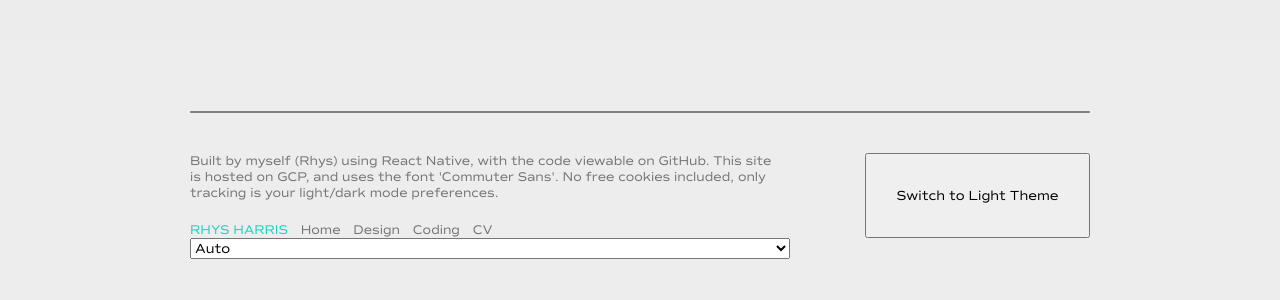
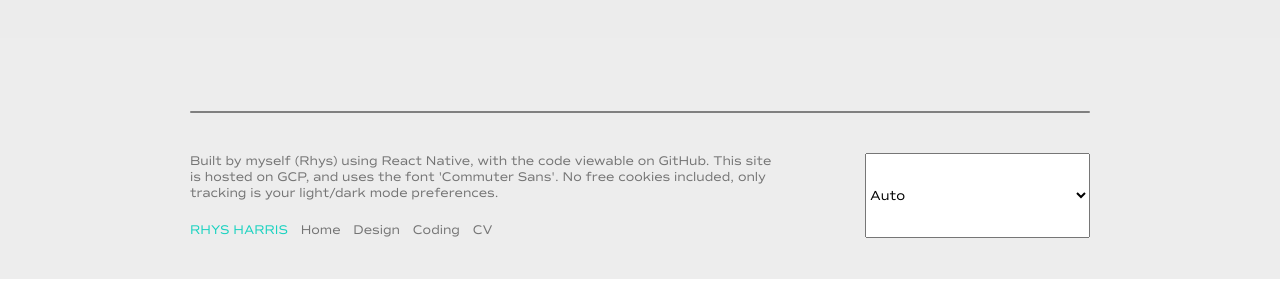
Before and after one commit to rhyscharris/rhys.uk, a React (Create React App) app: page / in a window 1280 px wide. Shown: the part 1795-2095 px from the top of the page. After the commit the page ends 2074 px from the top, so only its background shows below. Built offline with nearby package versions, Linux system fonts and the light colour scheme.

Commit message:
Old light/dark button removed

```diff
--- a/src/components/Footer.css
+++ b/src/components/Footer.css
@@ -68,7 +68,7 @@ footer {
     vertical-align: baseline;
     margin-right: 1em;
 }
-.theme-button {
+.theme-select {
     grid-column: 2;
     grid-row: 1 / span 2;
 }
--- a/src/components/Footer.js
+++ b/src/components/Footer.js
@@ -72,14 +72,11 @@ class Footer extends React.Component {
                                 </li>
                             </ul>
                         </div>
-                        <select value={this.state.value} onChange={this.handleChange} id="color-preference" aria-label="Select color scheme preference">
+                        <select value={this.state.value} onChange={this.handleChange} id="color-preference" className='theme-select' aria-label="Select color scheme preference">
                                 <option value="auto">Auto</option>
                                 <option value="light">Light</option>
                                 <option value="dark">Dark</option>
                         </select>
-                    <button className='theme-button'>
-                            Switch to {theme === 'light' ? 'Dark' : 'Light'} Theme
-                        </button>
                     </div>
                 </footer>
             </>
```
